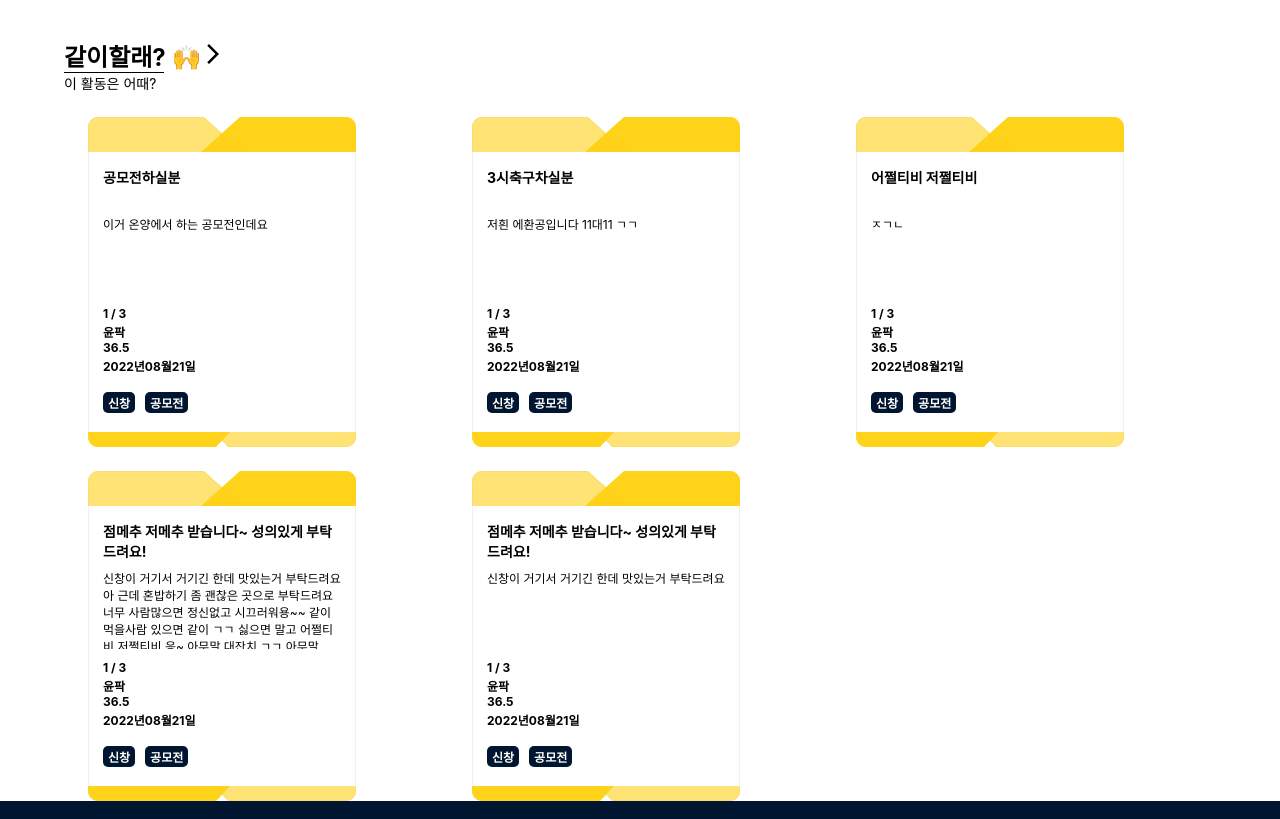
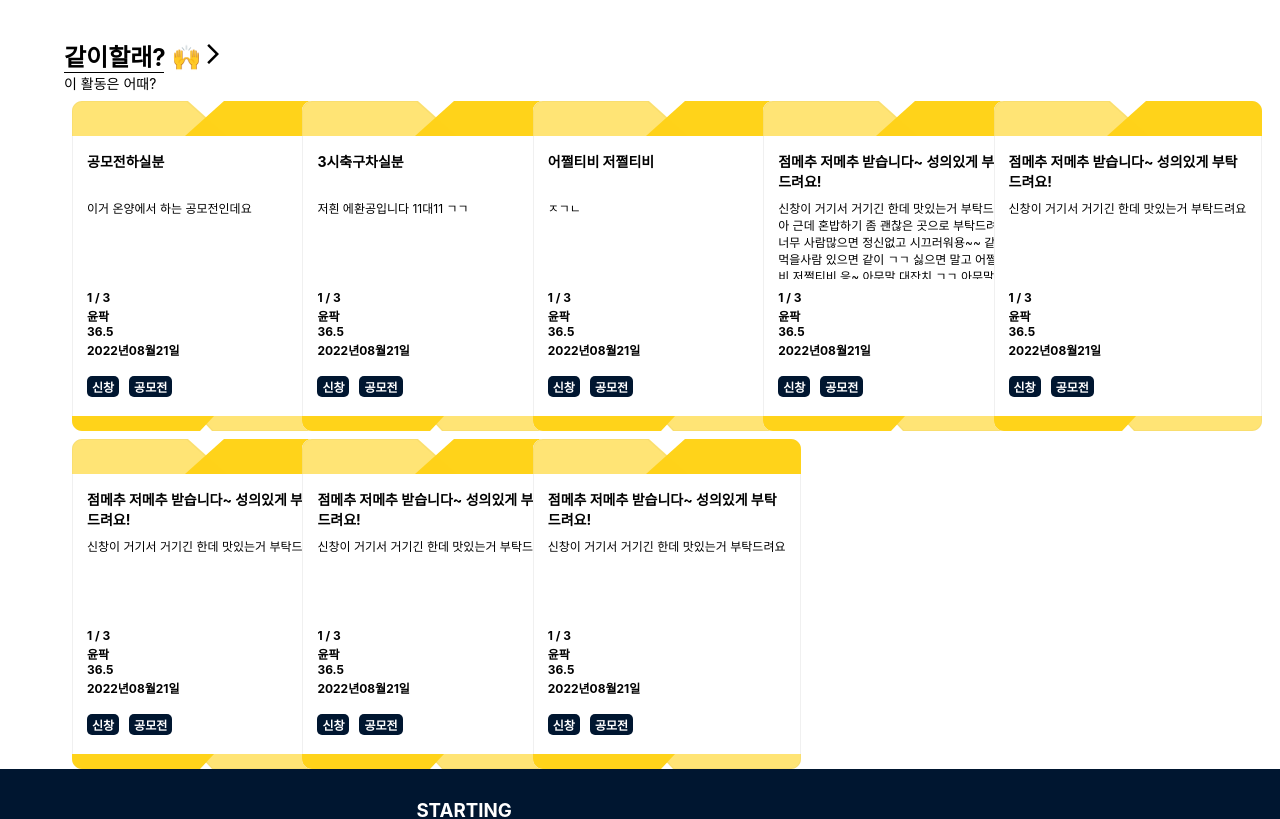
Before and after one commit to GeonwooShin/starting, a React (Create React App) app: page / in a window 1280 px wide. Shown: the part 751-1570 px from the top of the page. Built offline with nearby package versions, Linux system fonts and the light colour scheme.

Commit message:
Memo 이미지 교체 후 spacing 조절

```diff
--- a/src/components/Memo.jsx
+++ b/src/components/Memo.jsx
@@ -60,6 +60,39 @@ const MemoList = [
     location: "신창",
     field: "공모전",
   },
+  {
+    title: "점메추 저메추 받습니다~ 성의있게 부탁드려요!",
+    text: "신창이 거기서 거기긴 한데 맛있는거 부탁드려요",
+    currentNumber: 1,
+    maximumNumber: 3,
+    userName: "윤팍",
+    manner: 36.5,
+    deadline: "2022년08월21일",
+    location: "신창",
+    field: "공모전",
+  },
+  {
+    title: "점메추 저메추 받습니다~ 성의있게 부탁드려요!",
+    text: "신창이 거기서 거기긴 한데 맛있는거 부탁드려요",
+    currentNumber: 1,
+    maximumNumber: 3,
+    userName: "윤팍",
+    manner: 36.5,
+    deadline: "2022년08월21일",
+    location: "신창",
+    field: "공모전",
+  },
+  {
+    title: "점메추 저메추 받습니다~ 성의있게 부탁드려요!",
+    text: "신창이 거기서 거기긴 한데 맛있는거 부탁드려요",
+    currentNumber: 1,
+    maximumNumber: 3,
+    userName: "윤팍",
+    manner: 36.5,
+    deadline: "2022년08월21일",
+    location: "신창",
+    field: "공모전",
+  },
 ];
 
 const Memo = () => {
@@ -78,9 +111,9 @@ const Memo = () => {
       <div className="service_subtitle">
         <span className="subtitle">이 활동은 어때?</span>
       </div>
-      <Grid style={{ margin: "0" }} container spacing={3} xs={12}>
+      <Grid style={{ margin: "0" }} container spacing={1} xs={12}>
         {MemoList.map((item) => (
-          <Grid item md={4} xs={12}>
+          <Grid item md={12 / 5} xs={12}>
             <MemoItem item={item} />
           </Grid>
         ))}
```
